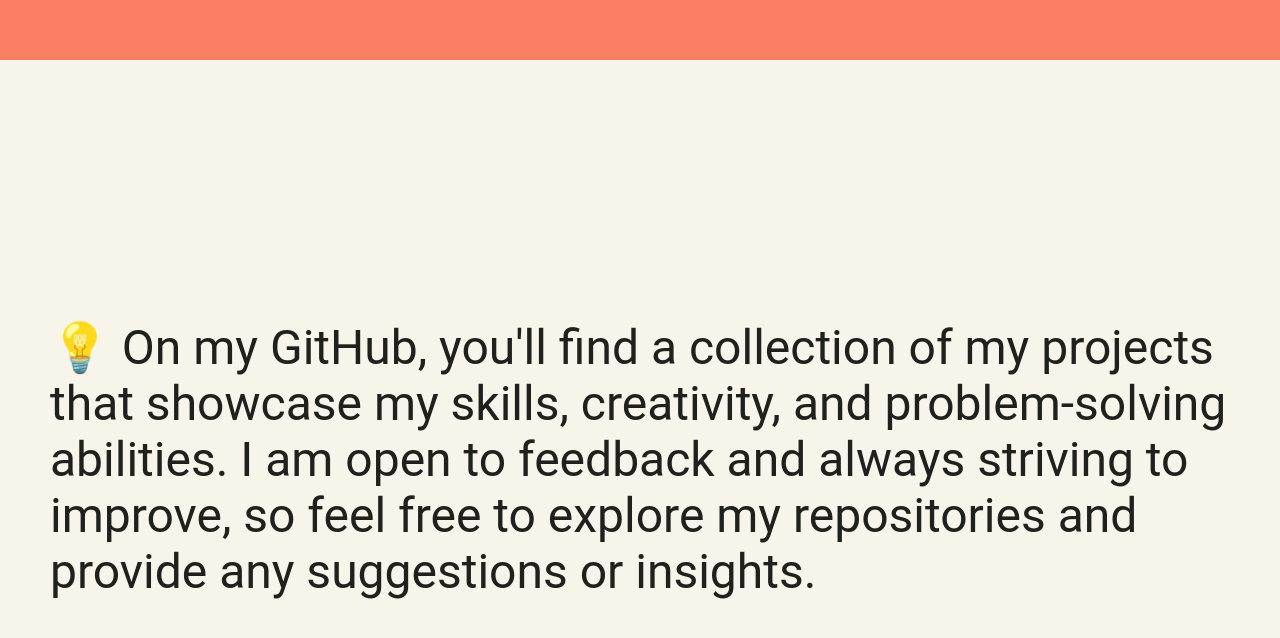
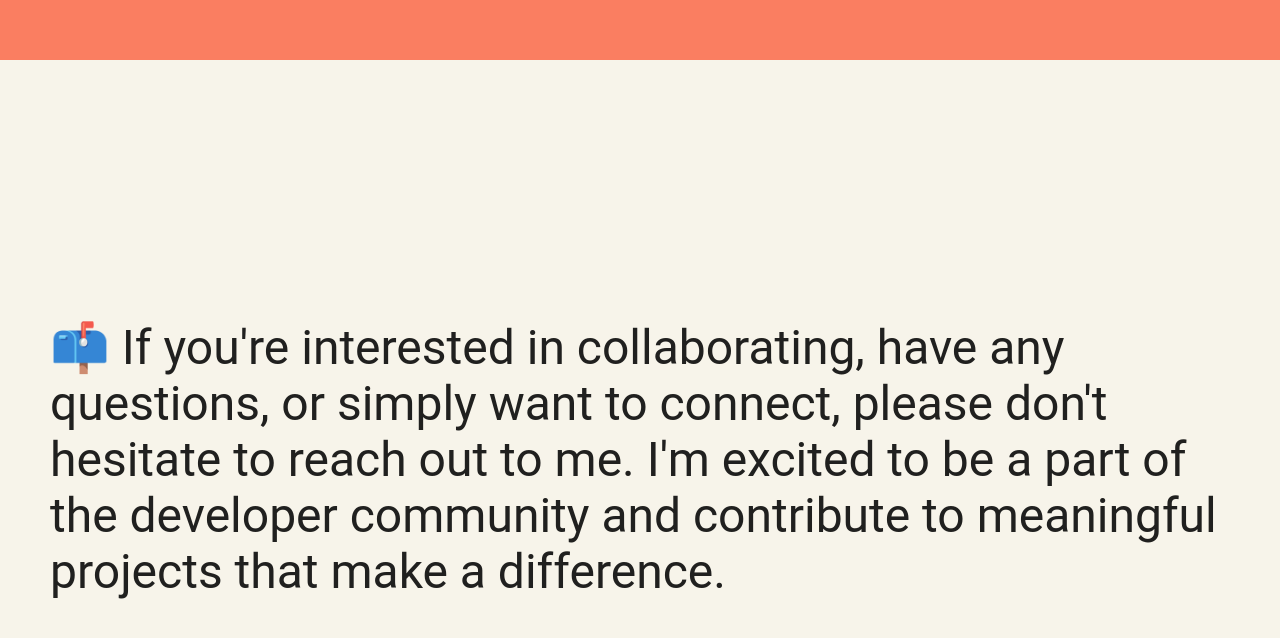
Before and after one commit to JXG052/My-React-Portfolio, a React (Create React App) app: page /about in a window 1280 px wide. Shown: the part 3190-3828 px from the top of the page. Built offline with nearby package versions, Linux system fonts and the light colour scheme.

Commit message:
Updated About me section

```diff
--- a/src/pages/about/About.js
+++ b/src/pages/about/About.js
@@ -30,7 +30,7 @@
             </Box>
             <Box style={{ padding: '50px', height: '100vh', backgroundColor: theme.palette.offWhite.main, display: 'flex', alignItems: 'center', justifyContent: 'center' }}>
                 <Typography variant='h3'>
-                    💡 On my GitHub, you'll find a collection of my projects that showcase my skills, creativity, and problem-solving abilities. I am open to feedback and always striving to improve, so feel free to explore my repositories and provide any suggestions or insights.
+                    📫 If you're interested in collaborating, have any questions, or simply want to connect, please don't hesitate to reach out to me. I'm excited to be a part of the developer community and contribute to meaningful projects that make a difference.
                     </Typography>
             </Box>
         </>
--- a/src/pages/portfolio/Portfolio.js
+++ b/src/pages/portfolio/Portfolio.js
@@ -11,9 +11,7 @@
   return (
     <>
 
-    <div>
-      This will be my portfolio page
-    </div>
+
     </>
   );
 }
```
Also changed, not shown: src/App.js (line endings or trailing spaces).
